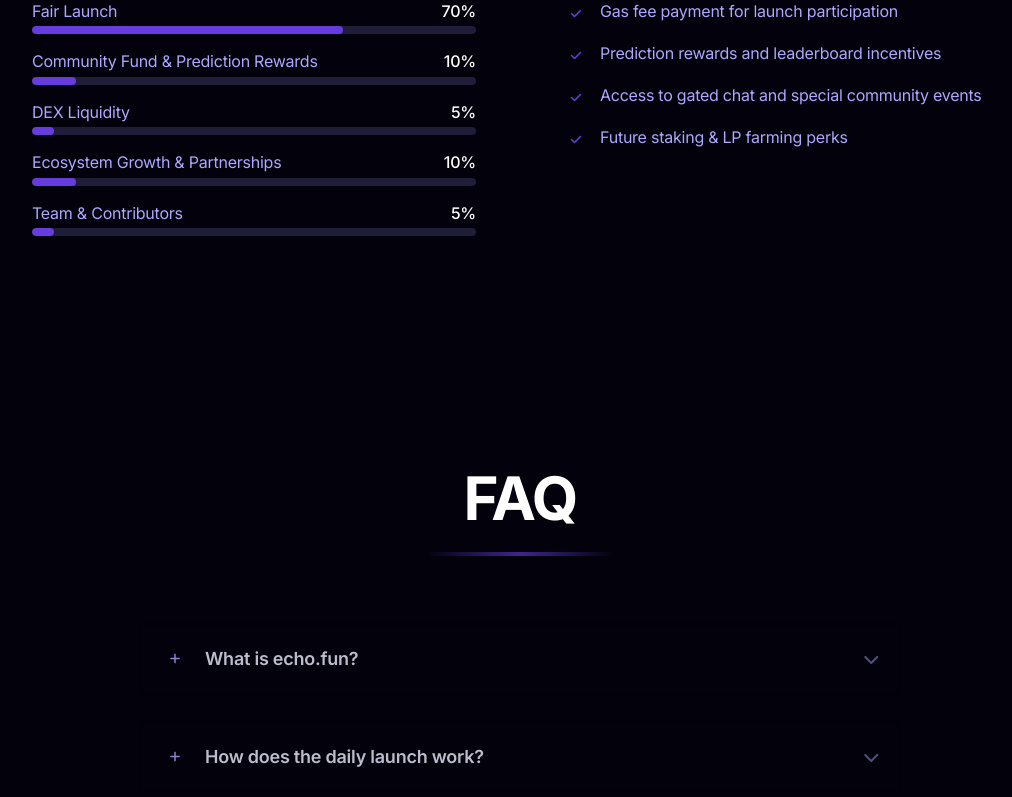
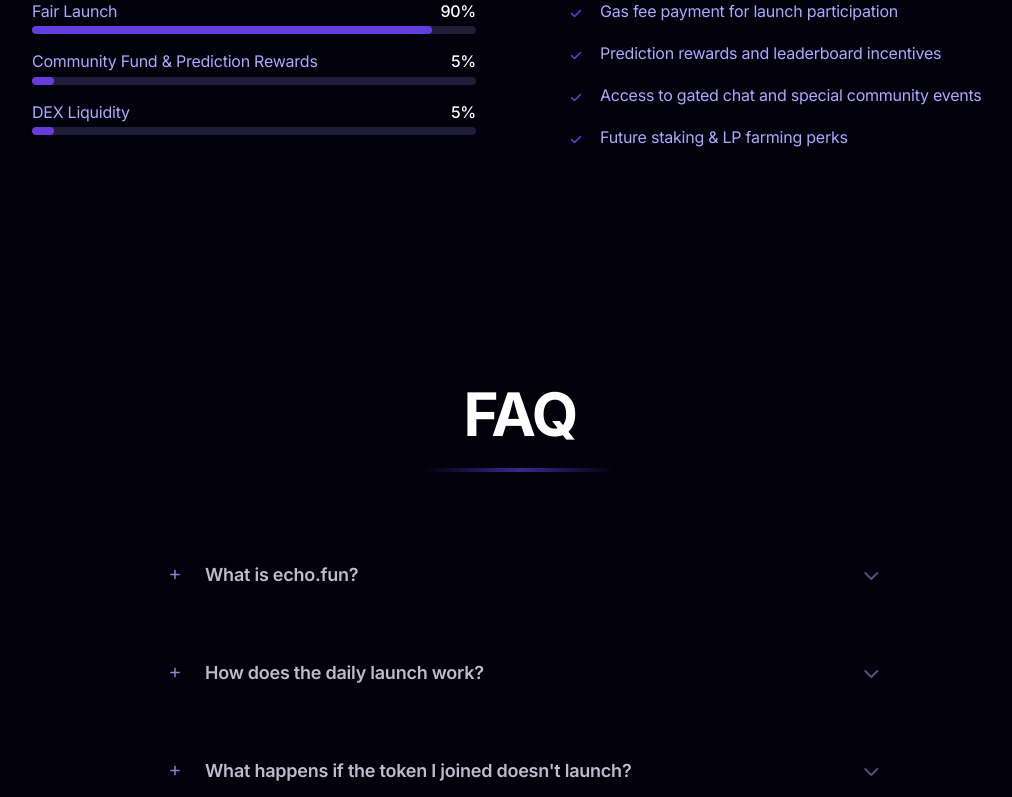
Before and after one commit to designer789/echofun, a Next.js app: page / in a window 1280 px wide. Shown: the part 3787-4584 px from the top of the page, without its empty margins (120-1132 px from the left). Built offline with nearby package versions, Linux system fonts and the light colour scheme.

Commit message:
Update token allocations in Tokenomics component

```diff
--- a/src/components/tokenomics.tsx
+++ b/src/components/tokenomics.tsx
@@ -1,11 +1,9 @@
 import React from "react";
 
 const tokenAllocations = [
-  { category: "Fair Launch", percentage: 70 },
-  { category: "Community Fund & Prediction Rewards", percentage: 10 },
+  { category: "Fair Launch", percentage: 90 },
+  { category: "Community Fund & Prediction Rewards", percentage: 5 },
   { category: "DEX Liquidity", percentage: 5 },
-  { category: "Ecosystem Growth & Partnerships", percentage: 10 },
-  { category: "Team & Contributors", percentage: 5 }
 ];
 
 const tokenUtilities = [
@@ -80,4 +78,5 @@
       </div>
     </section>
   );
+
 }
```
